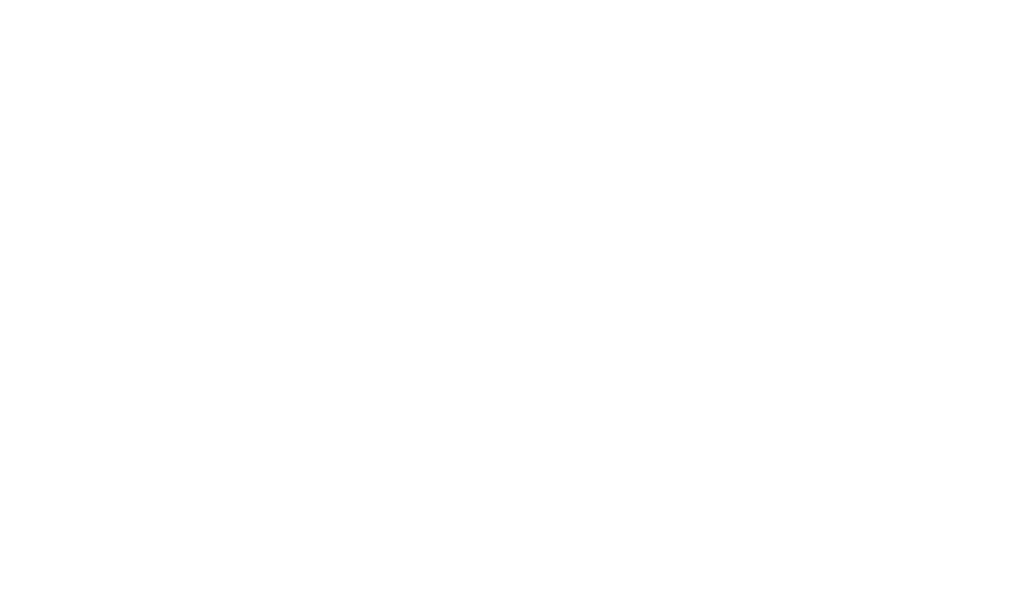
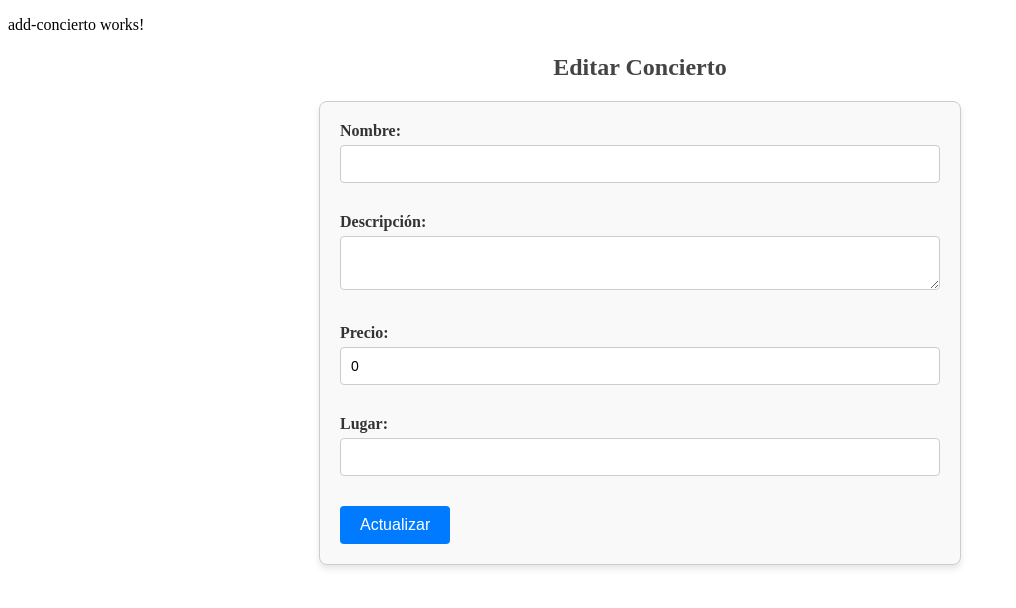
Before and after one commit to idrojone/CRUD-angular-express, an Angular app in the folder frontend/: page /conciertos/id/1 in a window 1280 px wide. Before the commit this address led to /. Shown: the top 608 px of the page, without its empty margins (0-1016 px from the left). Built offline with nearby package versions, Linux system fonts and the light colour scheme; no server answers.

Commit message:
hacemos edit y create

```diff
--- a/frontend/src/app/app.routes.ts
+++ b/frontend/src/app/app.routes.ts
@@ -11,6 +11,8 @@ export const routes: Routes = [
         path: 'conciertos', loadComponent: () => import('./pages/conciertos/conciertos').then(m => m.Conciertos)
     },
     {
-        path: 'conciertos/:id', loadComponent: () => import('./pages/conciertos/conciertos').then(m => m.Conciertos)
+        path: 'conciertos/id/:id', loadComponent: () => import('./shared/add-concierto/add-concierto').then(m => m.AddConcierto)
+    }, {
+        path: 'conciertos/add', loadComponent: () => import('./shared/add-concierto/add-concierto').then(m => m.AddConcierto)
     }
 ];
--- a/frontend/src/app/core/services/api.service.ts
+++ b/frontend/src/app/core/services/api.service.ts
@@ -23,4 +23,12 @@ export class ApiService {
     delete(path: string, id: string, options: { params?: HttpParams; headers?: HttpHeaders; } = {}): Observable<any> {
         return this.http.delete(`${environment.api_url}${path}/${id}`, options).pipe(catchError(this.formatErrors));
     }
+
+    post(path: string, body: Object = {}, options: { params?: HttpParams; headers?: HttpHeaders; } = {}): Observable<any> {
+        return this.http.post(`${environment.api_url}${path}`, body, options).pipe(catchError(this.formatErrors));
+    }
+
+    put(path: string, body: Object = {}, options: { params?: HttpParams; headers?: HttpHeaders; } = {}): Observable<any> {
+        return this.http.put(`${environment.api_url}${path}`, body, options).pipe(catchError(this.formatErrors));
+    }
 }
--- /dev/null
+++ b/frontend/src/app/shared/add-concierto/add-concierto.css
@@ -0,0 +1,72 @@
+/* General styles for the form container */
+form {
+    max-width: 600px;
+    margin: 0 auto;
+    padding: 20px;
+    border: 1px solid #ccc;
+    border-radius: 8px;
+    background-color: #f9f9f9;
+    box-shadow: 0 4px 6px rgba(0, 0, 0, 0.1);
+}
+
+/* Style for form labels */
+form label {
+    display: block;
+    font-weight: bold;
+    margin-bottom: 5px;
+    color: #333;
+}
+
+/* Style for input fields and textarea */
+form input[type="text"],
+form input[type="number"],
+form textarea {
+    width: 100%;
+    padding: 10px;
+    margin-bottom: 15px;
+    border: 1px solid #ccc;
+    border-radius: 4px;
+    font-size: 14px;
+    box-sizing: border-box;
+}
+
+/* Style for the submit button */
+form button[type="submit"] {
+    display: inline-block;
+    padding: 10px 20px;
+    font-size: 16px;
+    color: #fff;
+    background-color: #007bff;
+    border: none;
+    border-radius: 4px;
+    cursor: pointer;
+    transition: background-color 0.3s ease;
+}
+
+/* Hover effect for the submit button */
+form button[type="submit"]:hover {
+    background-color: #0056b3;
+}
+
+/* Style for the form heading */
+h2 {
+    text-align: center;
+    color: #444;
+    margin-bottom: 20px;
+}
+
+/* Style for the form container divs */
+form div {
+    margin-bottom: 15px;
+}
+
+/* Responsive design for smaller screens */
+@media (max-width: 480px) {
+    form {
+        padding: 15px;
+    }
+
+    form button[type="submit"] {
+        width: 100%;
+    }
+}
--- /dev/null
+++ b/frontend/src/app/shared/add-concierto/add-concierto.html
@@ -0,0 +1,27 @@
+<p>add-concierto works!</p>
+<h2>{{ isEdit ? 'Editar Concierto' : 'Añadir Concierto' }}</h2>
+
+<form (ngSubmit)="saveConcierto()">
+    <div>
+        <label for="name">Nombre:</label>
+        <input type="text" id="name" [(ngModel)]="concierto.name" name="name" required>
+    </div>
+
+    <div>
+        <label for="description">Descripción:</label>
+        <textarea id="description" [(ngModel)]="concierto.description" name="description" required></textarea>
+    </div>
+
+    <div>
+        <label for="price">Precio:</label>
+        <input type="number" id="price" [(ngModel)]="concierto.price" name="price" required>
+    </div>
+
+    <div>
+        <label for="place">Lugar:</label>
+        <input type="text" id="place" [(ngModel)]="concierto.place" name="place" required>
+    </div>
+
+    <button type="submit">{{ isEdit ? 'Actualizar' : 'Guardar' }}</button>
+    <!-- <button type="button" (click)="newConcierto()">Limpiar</button> -->
+</form>
--- /dev/null
+++ b/frontend/src/app/shared/add-concierto/add-concierto.ts
@@ -0,0 +1,77 @@
+import { Component, OnInit } from '@angular/core';
+import { ActivatedRoute, Router } from '@angular/router';
+import { FormsModule } from '@angular/forms';
+import { Conciertos } from '../../core/models/conciertos.model';
+import { ApiService } from '../../core/services/api.service';
+
+@Component({
+    selector: 'app-add-concierto',
+    imports: [FormsModule],
+    templateUrl: './add-concierto.html',
+    styleUrl: './add-concierto.css'
+})
+
+
+export class AddConcierto implements OnInit {
+
+    concierto: Conciertos = {
+        _id: '',
+        name: '',
+        description: '',
+        price: 0,
+        place: ''
+    };
+
+    isEdit = false;
+
+    constructor(
+        private apiService: ApiService,
+        private route: ActivatedRoute,
+        private router: Router
+    ) { }
+
+    ngOnInit(): void {
+        this.route.paramMap.subscribe(params => {
+            const id = params.get('id');
+            if (id) {
+                this.isEdit = true;
+                this.apiService.get(`/api/conciertos/${id}`).subscribe({
+                    next: (data) => {
+                        this.concierto = data;
+                    },
+                    error: (e) => console.error(e)
+                });
+            }
+        });
+    }
+
+    saveConcierto(): void {
+        if (this.isEdit) {
+            this.apiService.put(`/api/conciertos/${this.concierto._id}`, this.concierto).subscribe({
+                next: (res) => {
+                    console.log('Concierto actualizado:', res);
+                    this.router.navigate(['/conciertos']);
+                },
+                error: (e) => console.error(e)
+            });
+        } else {
+            this.apiService.post('/api/conciertos', this.concierto).subscribe({
+                next: (res) => {
+                    console.log('Concierto creado:', res);
+                    this.router.navigate(['/conciertos']);
+                },
+                error: (e) => console.error(e)
+            });
+        }
+    }
+
+    newConcierto(): void {
+        this.concierto = {
+            _id: '',
+            name: '',
+            description: '',
+            price: 0,
+            place: ''
+        };
+    }
+}
--- a/frontend/src/app/shared/card-conciertos/card-conciertos.css
+++ b/frontend/src/app/shared/card-conciertos/card-conciertos.css
@@ -40,4 +40,41 @@
 .card-place {
     font-size: 0.9rem;
     color: #888;
+    margin-bottom: 16px;
 }
+
+.card-actions {
+    display: flex;
+    justify-content: space-between;
+    padding: 16px;
+    background-color: #f9f9f9;
+    border-top: 1px solid #eee;
+}
+
+.card-actions .btn {
+    padding: 8px 16px;
+    font-size: 0.9rem;
+    border-radius: 4px;
+    cursor: pointer;
+    transition: background-color 0.2s, color 0.2s;
+}
+
+.card-actions .btn-primary {
+    background-color: #007bff;
+    color: #fff;
+    border: none;
+}
+
+.card-actions .btn-primary:hover {
+    background-color: #0056b3;
+}
+
+.card-actions .btn-danger {
+    background-color: #dc3545;
+    color: #fff;
+    border: none;
+}
+
+.card-actions .btn-danger:hover {
+    background-color: #a71d2a;
+}
--- a/frontend/src/app/shared/card-conciertos/card-conciertos.html
+++ b/frontend/src/app/shared/card-conciertos/card-conciertos.html
@@ -7,7 +7,7 @@
         <p class="card-place">{{ concierto.place }}</p>
     </div>
     <div class="card-actions">
-        <button class="btn btn-primary" [routerLink]="[`/conciertos/${concierto._id}`, concierto._id]">Editar</button>
+        <button class="btn btn-primary" [routerLink]="['/conciertos/id', concierto._id]">Editar</button>
         <button class="btn btn-danger" (click)="deleteConcierto()" >Eliminar</button>
     </div>
 </div>
```
Also changed, not shown: 1 other file (tests, documents, lock files or other folders).
